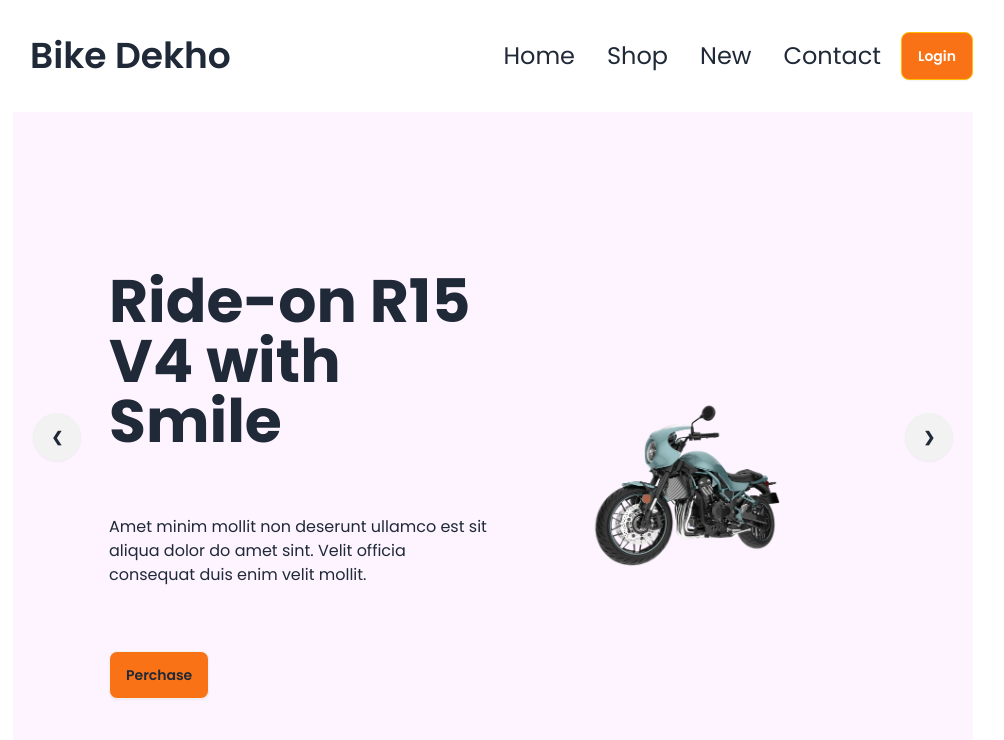
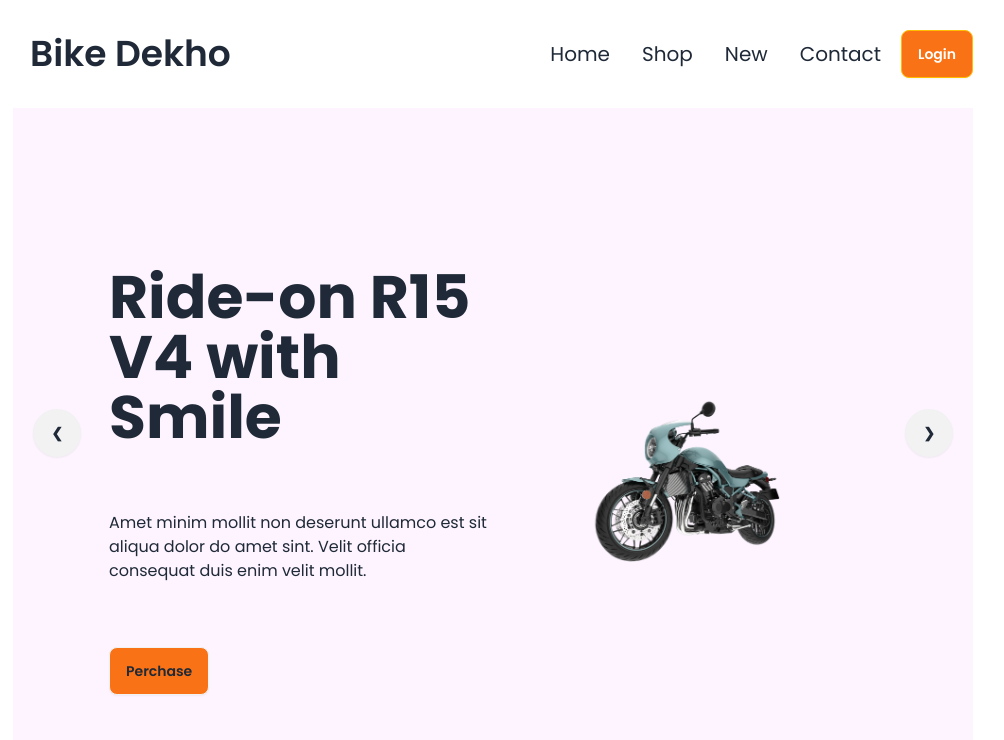
Before and after one commit to Hasnat5502/Biker-zone-design-with-deisy, a plain HTML site: page index.html in a window 1280 px wide. Shown: the whole page, without its empty margins (147-1151 px from the left). Drawn offline with nearby package versions, Linux system fonts and the light colour scheme.

```diff
--- a/index.html
+++ b/index.html
@@ -39,7 +39,7 @@
                   <a class="btn btn-ghost text-2xl lg:text-4xl">Bike Dekho</a>
                 </div>
                 <div class="navbar-center hidden lg:flex">
-                  <ul class="menu menu-horizontal px-1 text-2xl">
+                  <ul class="menu menu-horizontal px-1 text-xl">
                     <li><a>Home</a></li>
                     <li><a>Shop</a></li>
                     <li><a>New</a></li>
```
